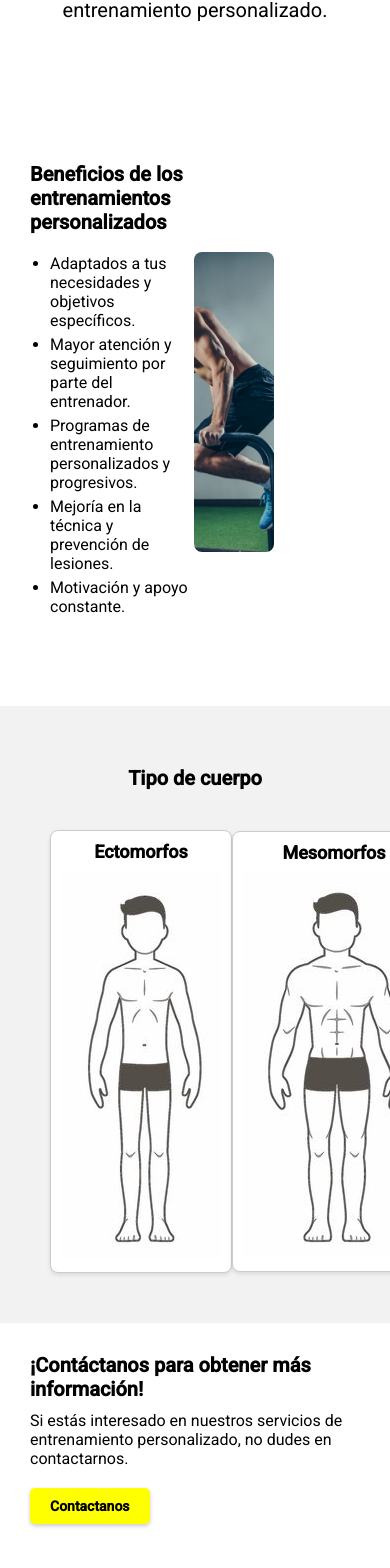
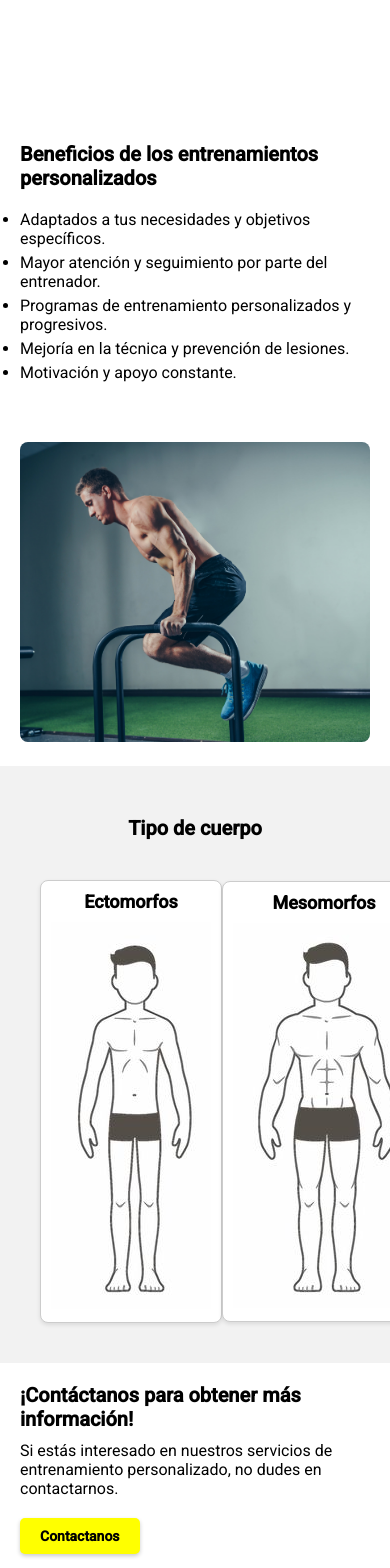
Before and after one commit to crescowboy/appwebfitness, a React (Create React App) app: page /entreno in a window 390 px wide. Shown: the part 352-1920 px from the top of the page. Built offline with nearby package versions, Linux system fonts and the light colour scheme.

Commit message:
estilos responsives entreno page

```diff
--- a/src/index.css
+++ b/src/index.css
@@ -436,18 +436,7 @@ header{
   margin-right: 10px;
 }
 
-/* .entrenamientos-contact button {
-  padding: 10px 20px;
-  background-color: #007bff;
-  color: #fff;
-  border: none;
-  border-radius: 5px;
-  cursor: pointer;
-} */
 
-/* .entrenamientos-contact button:hover {
-  background-color: #0056b3;
-} */
 
 /* REGISTRO PLANES */
 
@@ -1021,4 +1010,31 @@ header{
   .progreso-contact {
     padding: 50px; /* Aumento el espacio de relleno en todas las secciones */
   }
+
+  /* Entreno page */
+  .entrenamientos-info1 {
+    padding: 20px;
+  }
+
+  .entrenamientos-info {
+    flex-direction: column;
+    padding: 20px;
+  }
+
+  .entrenamientos-info img {
+    width: 100%;
+    max-width: 100%;
+  }
+
+  .entrenamientos-info ul {
+    margin-left: 0;
+  }
+
+  .entrenamientos-tipocuerpo {
+    padding: 20px;
+  }
+
+  .entrenamientos-contact {
+    padding: 20px;
+  }
 }
```
